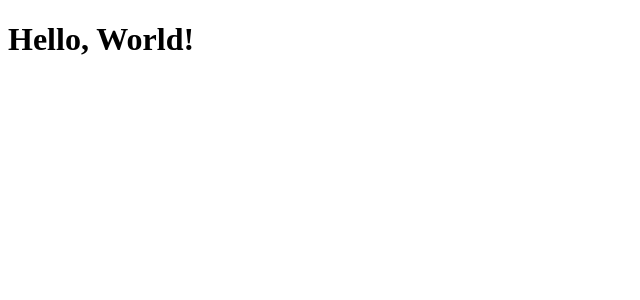
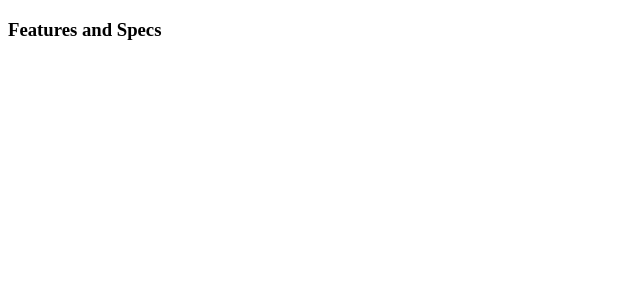
Before and after one commit to hrr37-team-bender/chagilguiab-FAQ-service, a React app: page / in a window 1280 px wide. Shown: the top 300 px of the page, without its empty margins (0-640 px from the left). Built offline with nearby package versions, Linux system fonts and the light colour scheme; the HTML template or start-up script is replaced by a standard one.

Commit message:
adds parent FeaturesSpecs component to index.jsx that conditionally renders Faq component

```diff
--- a/client/src/index.jsx
+++ b/client/src/index.jsx
@@ -2,4 +2,32 @@ import React from 'react';
 import ReactDOM from 'react-dom';
 import Faq from './components/Faq.jsx';
 
-ReactDOM.render(<Faq />, document.getElementById('Faq') || document.createElement('div'));
+class FeaturesSpecs extends React.Component {
+  constructor(props) {
+    super(props)
+
+    this.state = {
+      listOpen: false
+    }
+
+    this.setState = this.setState.bind(this);
+    this.toggleList = this.toggleList.bind(this);
+  }
+      toggleList () {
+        this.setState({listOpen: !this.state.listOpen});
+
+  }
+  render () {
+    return (
+      <div onClick={()=> this.toggleList()}>
+        <h3>Features and Specs</h3>
+        {this.state.listOpen
+          ? <Faq />
+          : null
+        }
+      </div>
+    )
+  }
+}
+
+ReactDOM.render(<FeaturesSpecs/>, document.getElementById('FeaturesSpecs') || document.createElement('div'));
```
Also changed, not shown: 2 other files (tests, documents, lock files or other folders).
